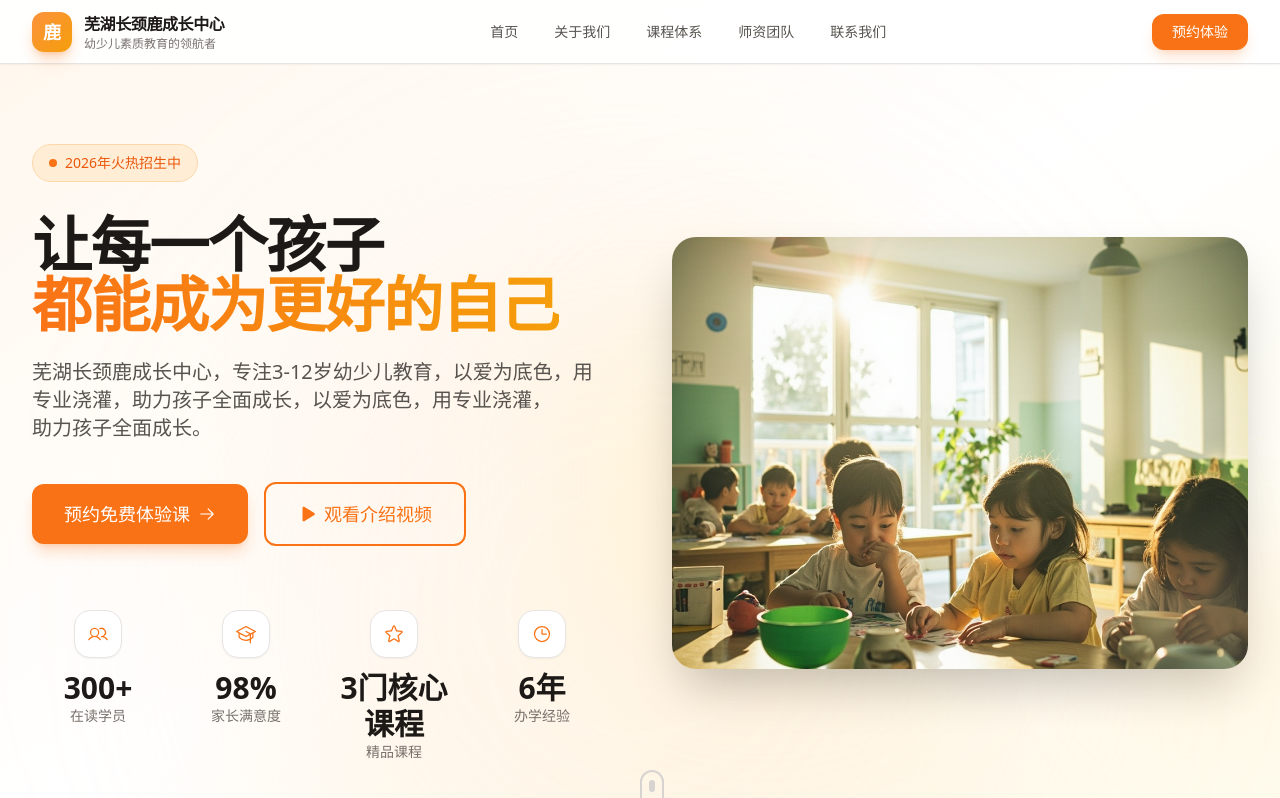
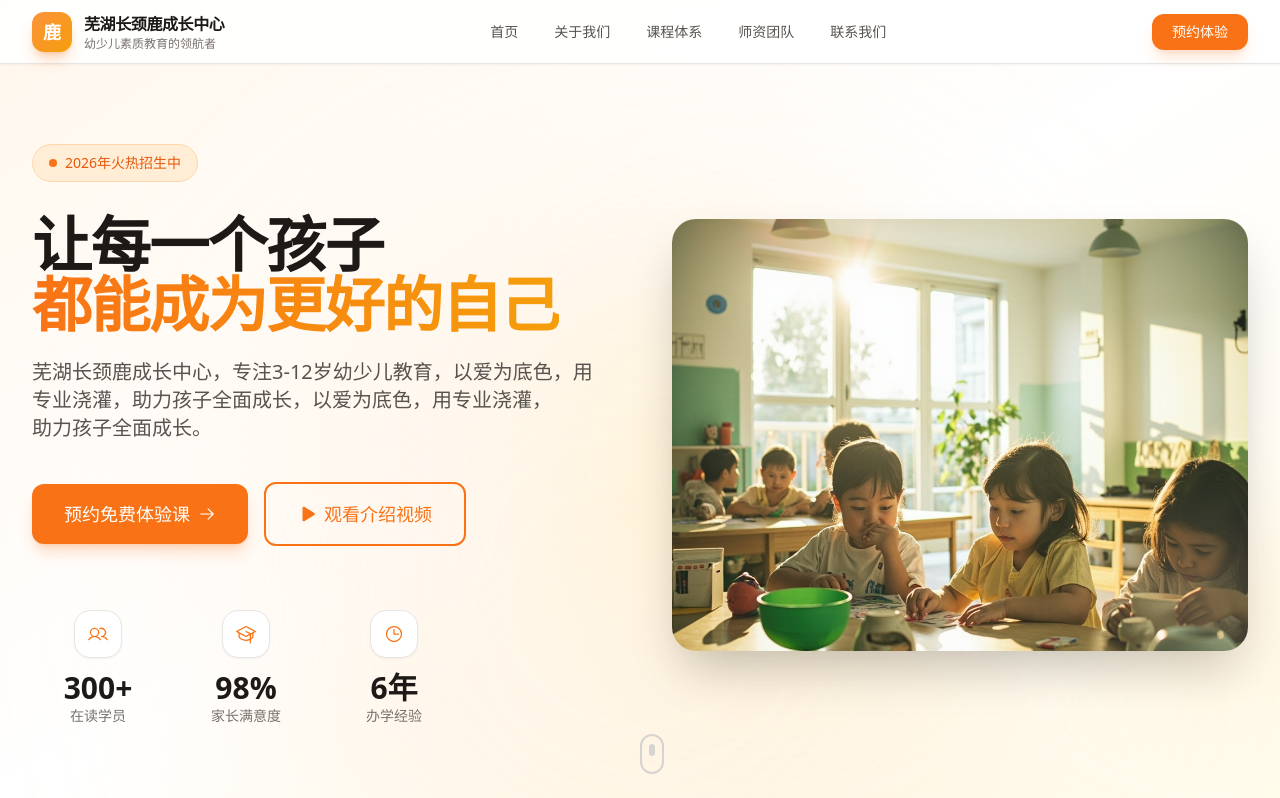
Before and after one commit to tujunjie003/WUHUGIRAFFE-WEB, a Next.js app: page /WUHUGIRAFFE-WEB/ in a window 1280 px wide. Shown: the top 798 px of the page. Built offline with nearby package versions, Linux system fonts and the light colour scheme.

Commit message:
fix: remove courses count from stats

```diff
--- a/app/page.tsx
+++ b/app/page.tsx
@@ -16,7 +16,6 @@ import { motion } from 'framer-motion'
 const HERO_STATS = [
   { icon: <Users size={20} />, value: '300+', label: '在读学员' },
   { icon: <GraduationCap size={20} />, value: '98%', label: '家长满意度' },
-  { icon: <Star size={20} />, value: '3门核心课程', label: '精品课程' },
   { icon: <Clock size={20} />, value: '6年', label: '办学经验' },
 ]
 
```
